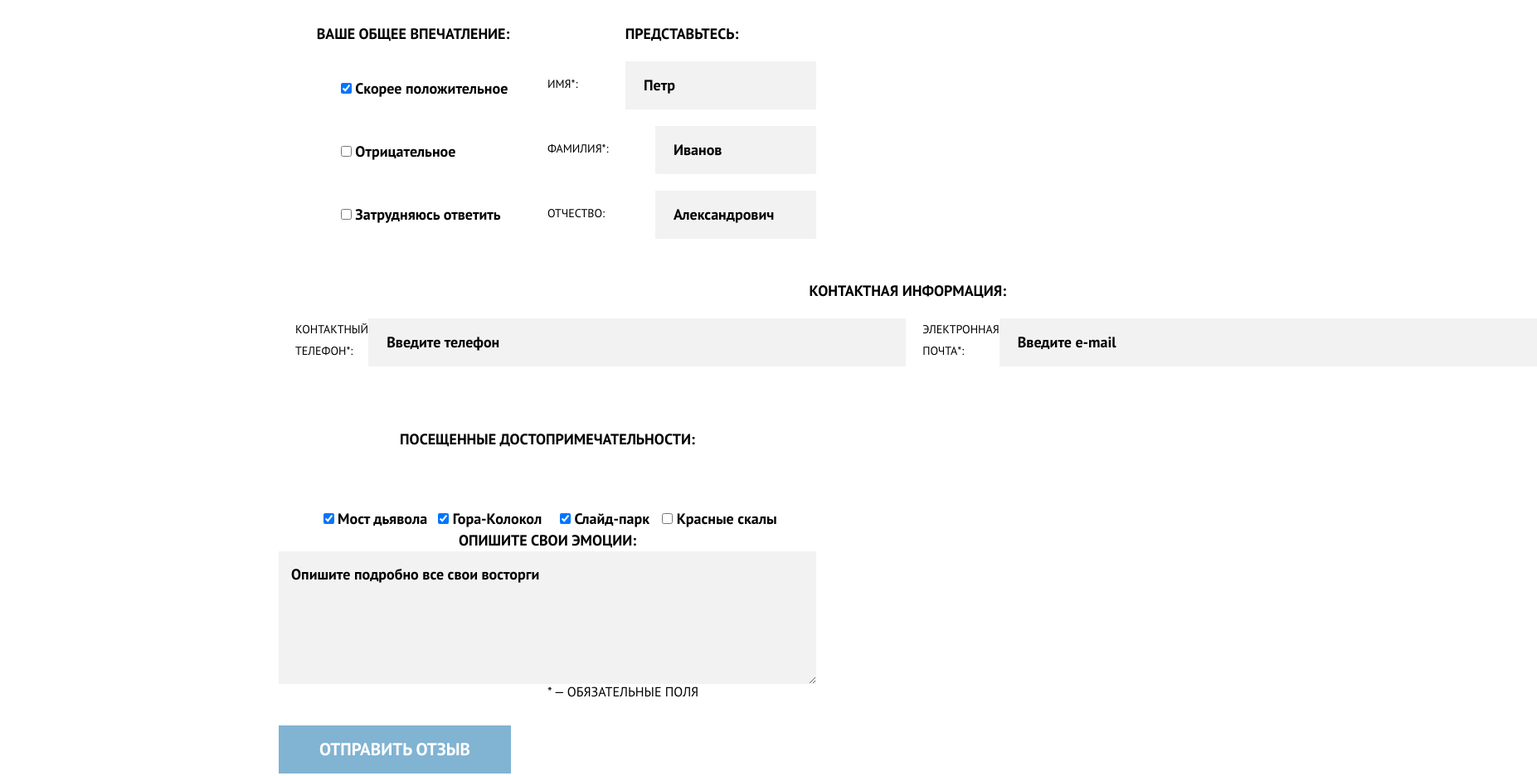
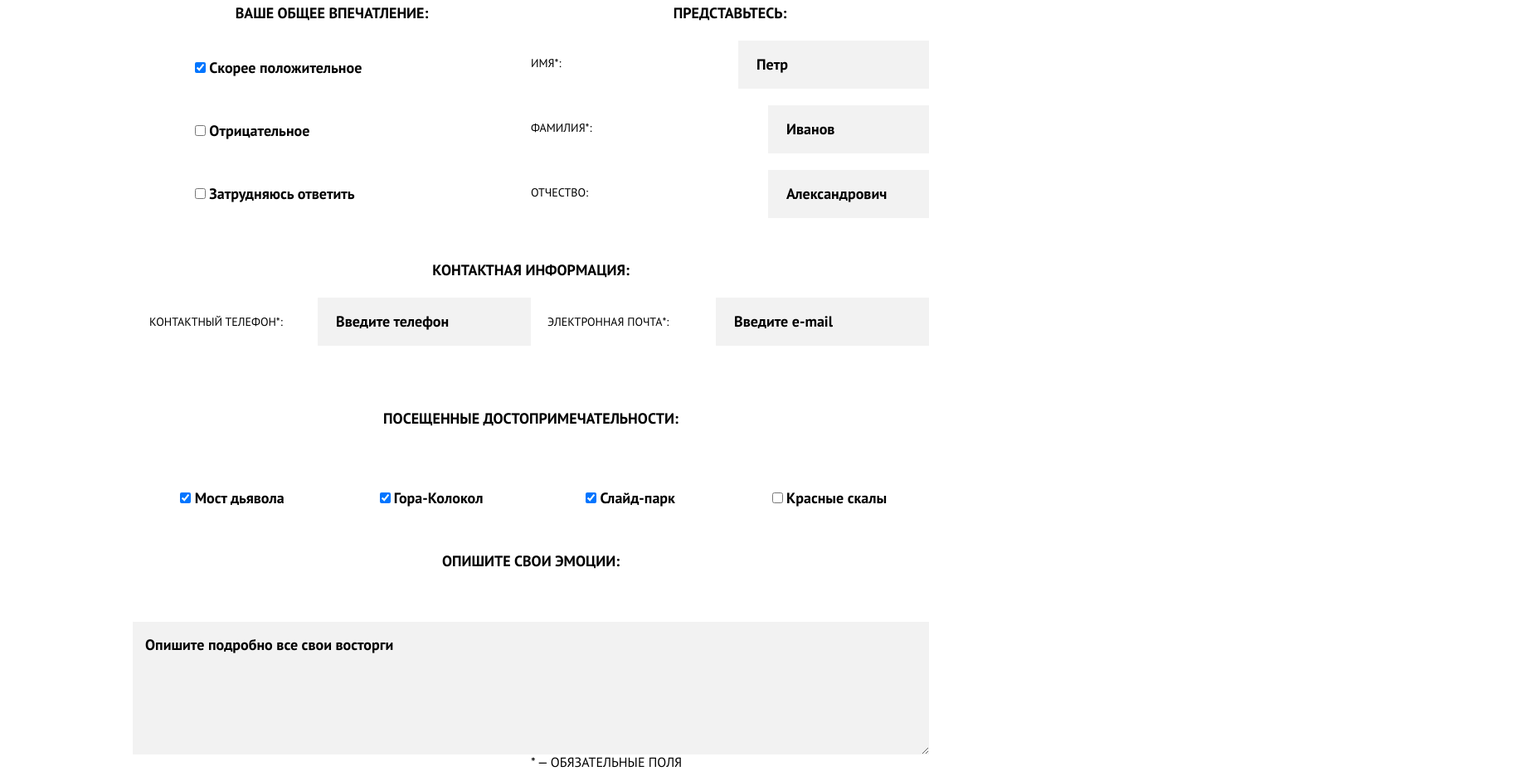
Before and after one commit to htmlacademy-adaptive/222997-sedona-21, a website: page source/form.html in a window 1280 px wide. Shown: the part 503-1439 px from the top of the page at 83% size, 1853 px wide, since content can reach past the window. Drawn offline with nearby package versions, Linux system fonts and the light colour scheme; files that its build step writes are made by us from their sources.

Commit message:
процесс пп форма

```diff
--- a/source/less/blocks/form-letter.less
+++ b/source/less/blocks/form-letter.less
@@ -1,6 +1,7 @@
 .form-letter {
   display: flex;
   flex-direction: column;
+  padding-top: 50px;
 
   @media @tablet {
     grid-column-start: 1;
@@ -25,6 +26,11 @@
   border: none;
   min-height: 160px;
   padding: 15px 15px;
+  margin-top: 20px;
+
+  @media @tablet {
+    margin-top: 60px;
+  }
 
   &::placeholder {
     color: @black;
--- a/source/less/blocks/reviews-form.less
+++ b/source/less/blocks/reviews-form.less
@@ -4,8 +4,13 @@
   @media @tablet {
     display: grid;
     grid-template-columns: 1fr 1fr;
+    padding: 0;
     width: 648px;
     margin: 0 auto;
+  }
+
+  @media @desktop {
+    width: 960px;
   }
 }
 
@@ -69,6 +74,10 @@
     @media @tablet {
       width: 648px;
     }
+
+    @media @desktop {
+      width: 257px;
+    }
   }
 
   &::placeholder {
@@ -98,8 +107,10 @@
   }
 
   @media @desktop {
+    width: 960px;
     display: grid;
     grid-template-columns: 1fr 1fr 1fr 1fr;
+    align-items: center;
   }
 }
 
--- a/source/less/blocks/reviews.less
+++ b/source/less/blocks/reviews.less
@@ -20,6 +20,10 @@
     padding-top: 100px;
     width: 768px;
     height: 290px;
+  }
+
+  @media @desktop {
+    width: 1200px;
   }
 }
 
--- a/source/less/blocks/visited.less
+++ b/source/less/blocks/visited.less
@@ -5,6 +5,11 @@
     grid-column-start: 1;
     grid-column-end: 3;
     justify-self: center;
+    width: 648px;
+  }
+
+  @media @desktop {
+    width: 960px;
   }
 }
 
```
Also changed, not shown: source/catalog.html (+8 -10 lines).
